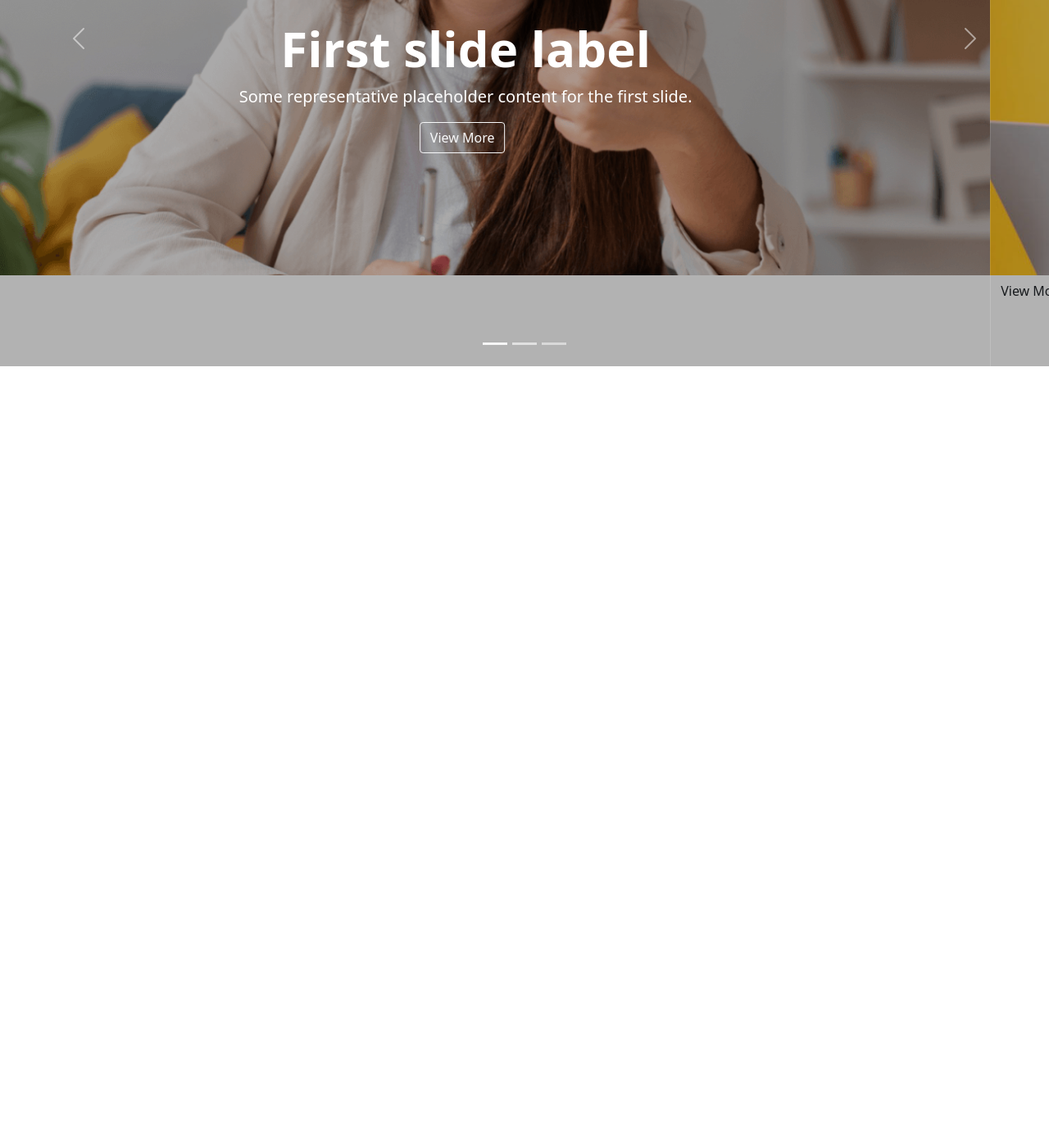
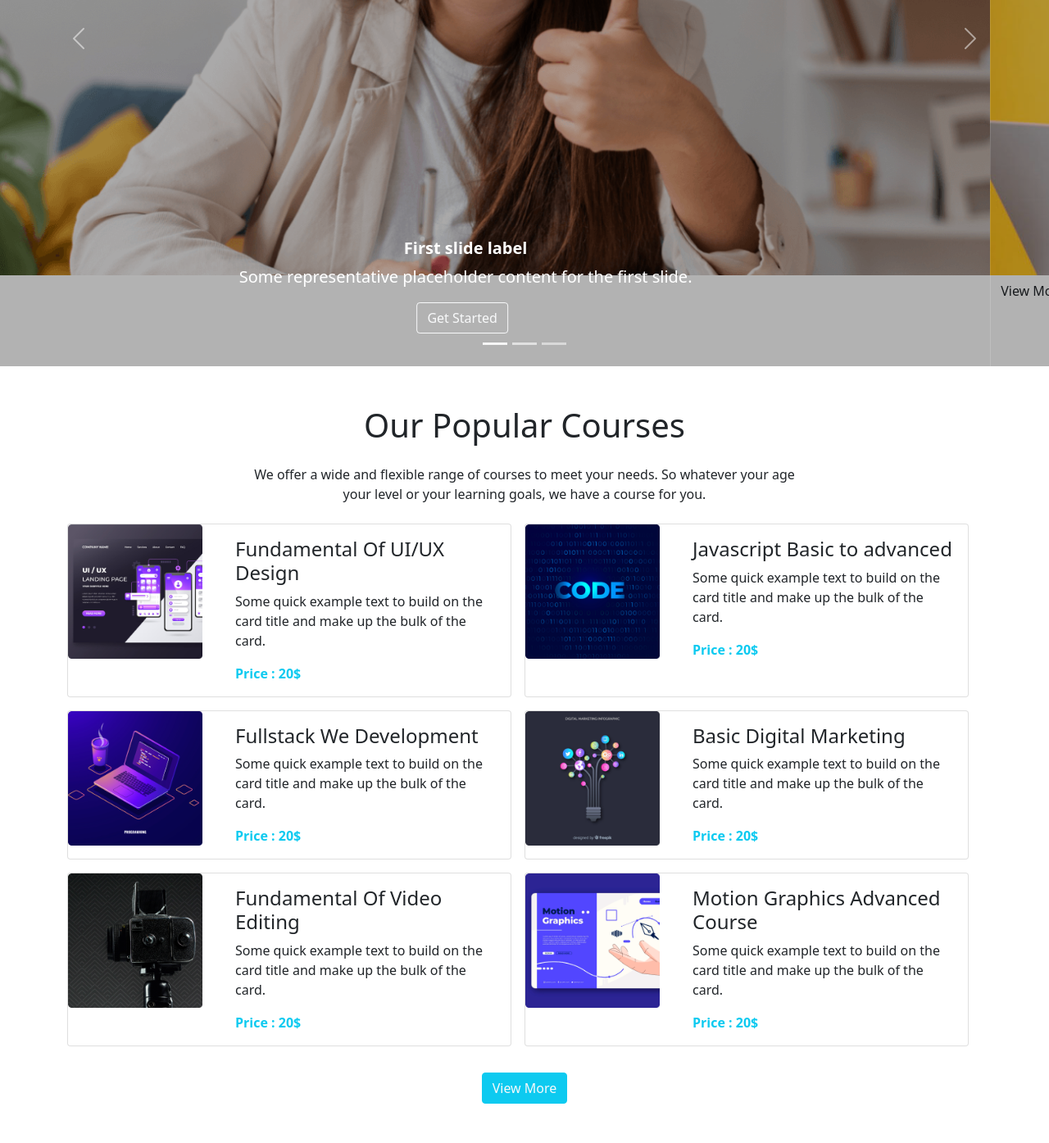
Before and after one commit to alamineimon/Assaignment_Three, a plain HTML site: page index.html in a window 1280 px wide. Shown: the part 439-1834 px from the top of the page at 82% size. Before the commit the page ends 886 px from the top, so only its background shows below. Drawn offline with nearby package versions, Linux system fonts and the light colour scheme.

Commit message:
Header Complete

```diff
--- a/css/style.css
+++ b/css/style.css
@@ -21,9 +21,9 @@ body{
     background: #000;
     opacity: 0.3;
 }
-.carousel-caption button{
+/* .carousel-caption button{
     margin-bottom: 220px;
-}
-.carousel-item h5{
+} */
+/* .carousel-item h5{
     font-size: 60px;
-}
+} */
--- a/index.html
+++ b/index.html
@@ -51,7 +51,7 @@
       </nav>
     <!-- -------------------------Nav End--------------------------- -->
     <!-- -------------------------Slider Start--------------------------- -->
-      <header>
+      <header class="mb-5">
           <div id="carouselExampleCaptions" class="carousel slide" data-bs-ride="carousel">
             <div class="carousel-indicators">
               <button type="button" data-bs-target="#carouselExampleCaptions" data-bs-slide-to="0" class="active" aria-current="true" aria-label="Slide 1"></button>
@@ -64,7 +64,7 @@
                 <div class="carousel-caption d-none d-md-block">
                   <h5 class=" fw-bold">First slide label</h5>
                   <p class="fs-5 ">Some representative placeholder content for the first slide.</p>
-                  <button class="btn btn-outline-light ms-3 me-4" type="submit">View More</button>
+                  <button class="btn btn-outline-light ms-3 me-4" type="submit">Get Started</button>
                 </div>
                 <div class="slider-btn">
                 </div>
@@ -74,7 +74,7 @@
                 <div class="carousel-caption d-none d-md-block">
                   <h5 class=" fw-bold">Second slide label</h5>
                   <p class="fs-5 ">Some representative placeholder content for the first slide.</p>
-                  <button class="btn btn-outline-light ms-3 me-4" type="submit">View More.</button>
+                  <button class="btn btn-outline-light ms-3 me-4" type="submit">Get Started</button>
                 </div>
 
                 <div class="slider-btn">
@@ -86,7 +86,7 @@
                 <div class="carousel-caption d-none d-md-block">
                   <h5 class=" fw-bold">Third slide label</h5>
                   <p class="fs-5">Some representative placeholder content for the first slide.</p>
-                  <button class="btn btn-outline-light ms-3 me-4" type="submit">View More</button>
+                  <button class="btn btn-outline-light ms-3 me-4" type="submit">Get Started</button>
                 </div>
               </div>
             </div>
@@ -100,18 +100,119 @@
             </button>
           </div>
       </header>
+    <!-- -------------------------Slider End--------------------------- -->
+    <!-- -------------------------Card Start--------------------------- -->
+    <section>
+          <div class="card-text">
+            <h1 class="text-center mb-4">Our Popular Courses</h1>
+            <p class="text-center mb-4">We offer a wide and flexible range of courses to meet your needs. So whatever your age <br> your level or your learning goals, we have a course for you.</p>
+          </div>
+          <div class="container d-sm-block d-md-block d-lg-flex">
+            <div class="card mb-3 me-3" >
+              <div class="row g-4 ">
+                <div class="col-md-4">
+                  <img src="images/course/course-1.png" class="img-fluid rounded-start" alt="...">
+                </div>
+                <div class="col-md-8">
+                  <div class="card-body" >
+                      <h4 class="card-title">Fundamental Of UI/UX Design</h4>
+                      <p class="card-text">Some quick example text to build on the card title
+                      and make up the bulk of the card.</p>
+                      <span class="text-info fw-bold ">Price : 20$</span>
+                  </div>
+                </div>
+              </div>
+            </div>
+            <div class="card mb-3 me-3" >
+              <div class="row g-4 ">
+                <div class="col-md-4">
+                  <img src="images/course/course-2.png" class="img-fluid rounded-start" alt="...">
+                </div>
+                <div class="col-md-8">
+                  <div class="card-body">
+                    <h4 class="card-title">Javascript Basic to advanced</h4>
+                    <p class="card-text">Some quick example text to build on the card title
+                      and make up the bulk of the card.</p>
+                      <span class="text-info fw-bold ">Price : 20$</span>
+                  </div>
+                </div>
+              </div>
+            </div>
+          </div>
+          <div class="container d-sm-block d-md-block d-lg-flex">
+            <div class="card mb-3 me-3" >
+              <div class="row g-4 ">
+                <div class="col-md-4">
+                  <img src="images/course/course-3.png" class="img-fluid rounded-start" alt="...">
+                </div>
+                <div class="col-md-8">
+                  <div class="card-body" >
+                      <h4 class="card-title">Fullstack We Development</h4>
+                      <p class="card-text">Some quick example text to build on the card title
+                      and make up the bulk of the card.</p>
+                      <span class="text-info fw-bold ">Price : 20$</span>
+                  </div>
+                </div>
+              </div>
+            </div>
+            <div class="card mb-3 me-3" >
+              <div class="row g-4 ">
+                <div class="col-md-4">
+                  <img src="images/course/course-4.png" class="img-fluid rounded-start" alt="...">
+                </div>
+                <div class="col-md-8">
+                  <div class="card-body">
+                    <h4 class="card-title">Basic Digital Marketing</h4>
+                    <p class="card-text">Some quick example text to build on the card title
+                      and make up the bulk of the card.</p>
+                      <span class="text-info fw-bold ">Price : 20$</span>
+                  </div>
+                </div>
+              </div>
+            </div>
+          </div>
+          <div class="container d-sm-block d-md-block d-lg-flex">
+            <div class="card mb-3 me-3" >
+              <div class="row g-4 ">
+                <div class="col-md-4">
+                  <img src="images/course/course-5.png" class="img-fluid rounded-start" alt="...">
+                </div>
+                <div class="col-md-8">
+                  <div class="card-body" >
+                      <h4 class="card-title">Fundamental Of Video Editing</h4>
+                      <p class="card-text">Some quick example text to build on the card title
+                      and make up the bulk of the card.</p>
+                      <span class="text-info fw-bold ">Price : 20$</span>
+                  </div>
+                </div>
+              </div>
+            </div>
+            <div class="card mb-3 me-3" >
+              <div class="row g-4 ">
+                <div class="col-md-4">
+                  <img src="images/course/course-6.png" class="img-fluid rounded-start" alt="...">
+                </div>
+                <div class="col-md-8">
+                  <div class="card-body">
+                    <h4 class="card-title">Motion Graphics Advanced Course</h4>
+                    <p class="card-text">Some quick example text to build on the card title
+                      and make up the bulk of the card.</p>
+                      <span class="text-info fw-bold ">Price : 20$</span>
+                  </div>
+                </div>
+              </div>
+            </div>
+          </div>
+          <div class="card-tn text-center pb-5 pt-3 ">
+            <button type="submit" class="btn btn-info text-light">View More</button>
+          </div>
+        </section>
+    <!-- -------------------------Card End--------------------------- -->
 
+    <!-- -------------------------Explore Start--------------------------- -->
+        <section>
 
-
-
-
-
-
-
-
-
-
-
+        </section>
 
 
 
```
Also changed, not shown: form.html (deleted, +0 -85 lines).
